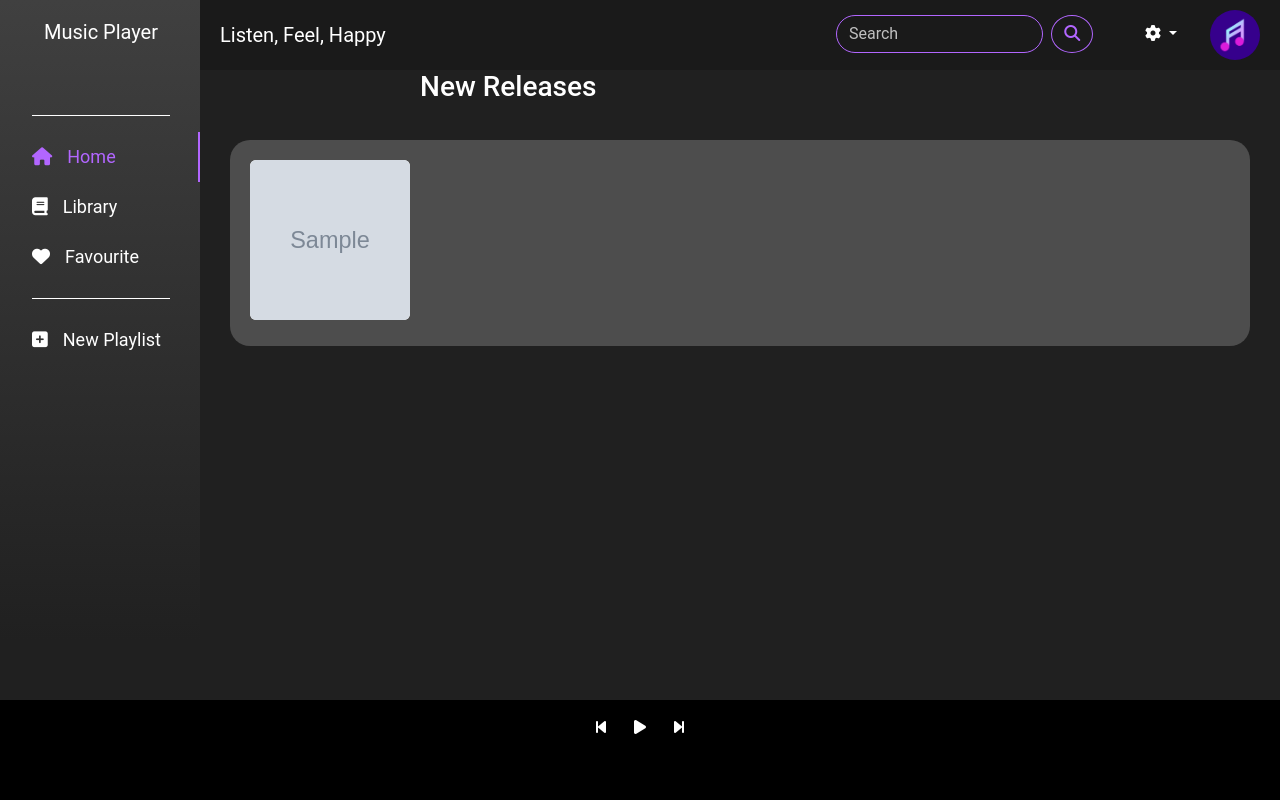
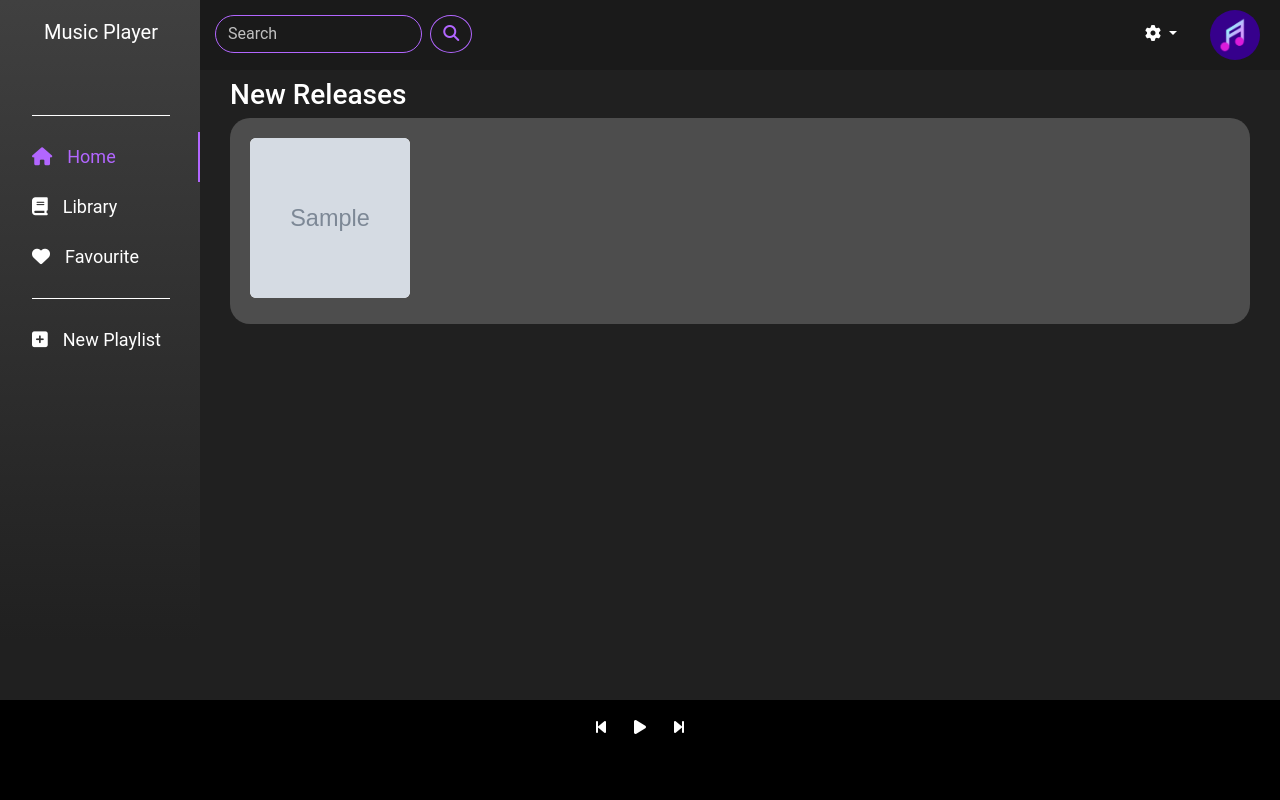
Before and after one commit to Proxima11/project_Tekweb, a PHP site: page /homepagefix.php in a window 1280 px wide. Run offline with PHP 8.4, Linux system fonts and the light colour scheme; tables that the repository leaves empty hold one stand-in row (values such as "Sample post"); grey boxes marked "Sample" are stand-in pictures; some libraries are stand-ins or nearby versions.

Commit message:
Update homepagefix.php

```diff
--- a/homepagefix.php
+++ b/homepagefix.php
@@ -4,7 +4,10 @@ require "connection.php";
 if (isset($_POST['showsong'])){
 	$sql="select * from audios";
 	$result=mysqli_query($con,$sql);
+	$counter=0;
 	while($row=mysqli_fetch_array($result)){
+		$counter += 1;
+		if($counter <= 6){
 		echo "
 		<div class='col-sm-2'>
 			<div class='card mb-3 ml-5 mu-5'>
@@ -26,6 +29,7 @@ if (isset($_POST['showsong'])){
 				</div>
 			</div>
 		</div>";
+		}
 	}
 	exit();
 }
@@ -317,9 +321,9 @@ if(isset($_POST['songinfo']))
 		<section class="view">
 			<!-- bar atas -->
 			<div class="top_bar">
-				<div style="width:200px; height: 50px; float: left; margin-top: 20px; margin-bottom: 10px; margin-left: 20px; color: white; font-size: 20px;">
+				<!-- <div style="width:200px; height: 50px; float: left; margin-top: 20px; margin-bottom: 10px; margin-left: 20px; color: white; font-size: 20px;">
 					Listen, Feel, Happy
-				</div>
+				</div> -->
 				<div id="profile" style="width:50px; height: 50px; float: right; margin-top: 10px; margin-bottom: 10px; margin-right: 20px;">
 					<img src="picture/imgSementara.jpg" width="100%" style="border-radius: 50%;">
 				</div>
@@ -336,15 +340,15 @@ if(isset($_POST['songinfo']))
 					<a class="dropdown-item" href="#">Edit Profile</a>
 					<a class="dropdown-item" href="#">Logout</a>
 				</div>
-				<div style=" float: right;">
+				<div style=" float: left; margin-left: 15px;">
 					<form class="d-flex" role="search">
 						<input class="form-control me-2" type="search" placeholder="Search" aria-label="Search">
 						<button class="btn btn-outline" type="submit" id="search"><i class="fa-solid fa-magnifying-glass"></i></button>
 					</form>
 				</div>
 			</div>
-			<h3 style="float:left; color: white; height: 0 auto; position: relative; margin-left: 0 auto; margin-right: 0 auto;">New Releases</h3>
-			<div class="wrap" style="background-color: rgba(96, 96, 96, 0.7); height: 0 auto; margin-left: 30px; margin-right:30px; border-radius: 20px; margin-top:70px; position: relative; padding-left: 20px; padding-right:20px; padding-top: 20px; padding-bottom: 10px;">
+			<h3 style="float:left; color: white; height: 0 auto; margin-left: 30px; position:relative;" class="mt-2">New Releases</h3>
+			<div class="wrap mt-5" style="background-color: rgba(96, 96, 96, 0.7); height: 0 auto; margin-left: 30px; margin-right:30px; border-radius: 20px; margin-top: 70px; position: relative; padding-left: 20px; padding-right:20px; padding-top: 20px; padding-bottom: 10px;">
 				<div class="row" id="newarrival">
 				</div>
 			</div>
```
